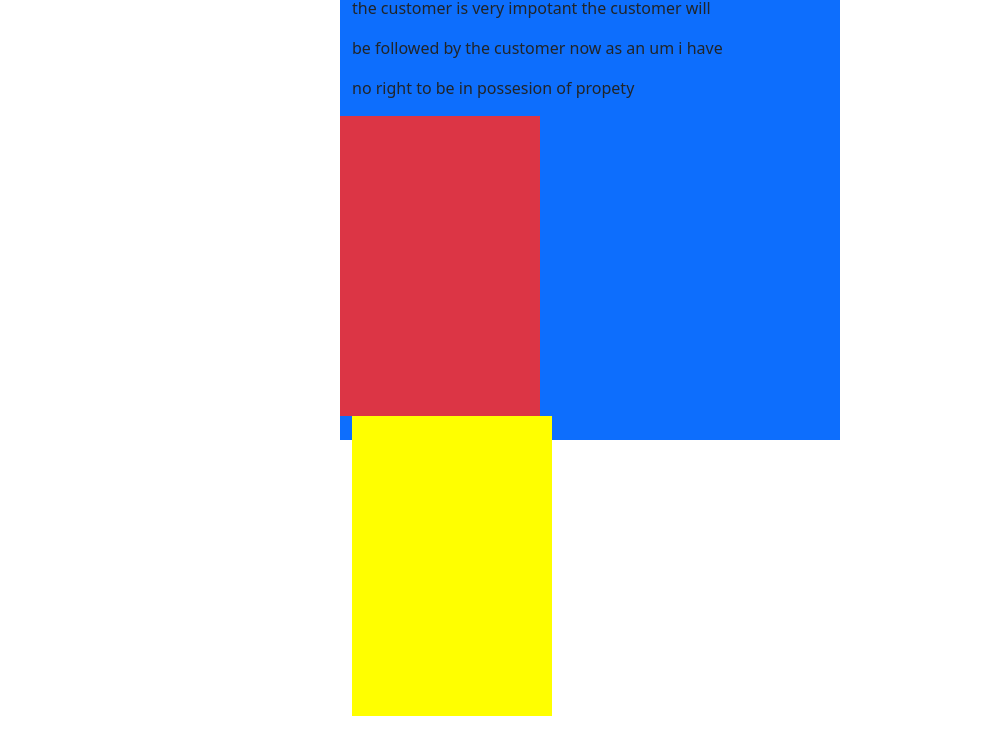
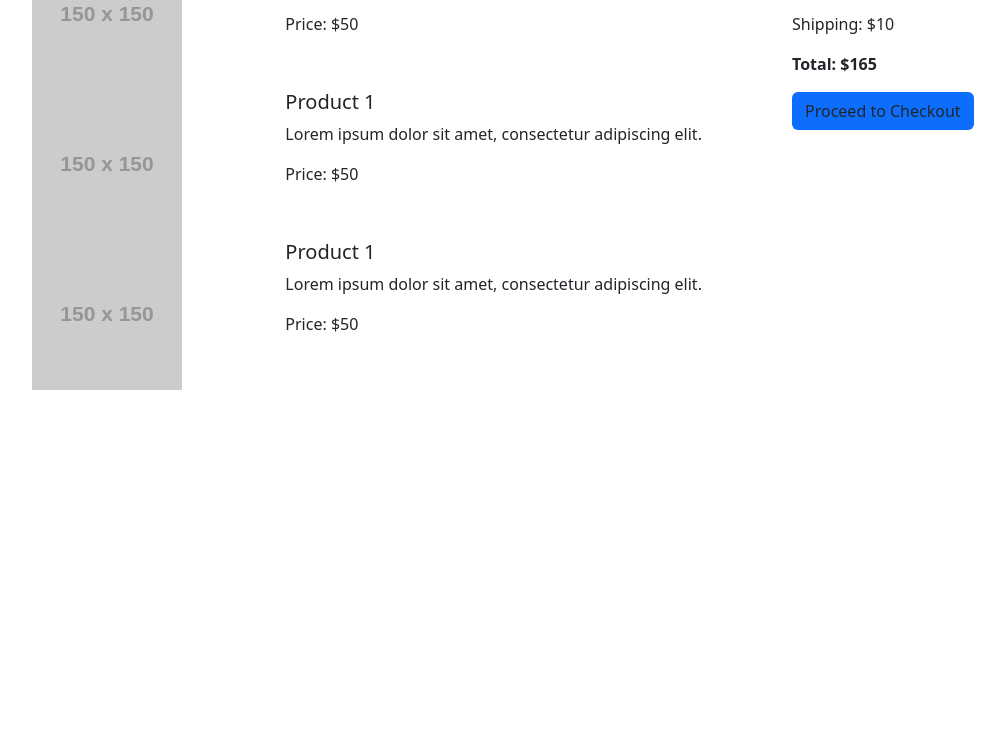
Before and after one commit to acciojob/bootstrap-shopping-cart-Soumen-JavaDev, a website: page main.html in a window 1280 px wide. Shown: the part 60-800 px from the top of the page, without its empty margins (50-1055 px from the left). Drawn offline with nearby package versions, Linux system fonts and the light colour scheme; placeholder pictures from the web are drawn by us.

Commit message:
created a submission

```diff
--- a/main.html
+++ b/main.html
@@ -9,24 +9,54 @@
 </head>
 
 <body>
-	<!-- the entire body must be written by student -->
-     <div class="container bg-primary" style="width:500px; height:500px;">
-		 <div class="block-heading">
-			 <h1>shopping cart</h1>
-			 <p>the customer is very impotant the customer will</p>
-			 <p>be followed by the customer now as an um i have</p>
-			 <p>no right to be in possesion of propety</p>
+	<div class="container">
+		<div class="row">
+			<div class="col-lg-8">
+				<div class="product">
+					<div class="row">
+                        <div class="col-md-4">
+                            <img src="https://via.placeholder.com/150" class="img-fluid" alt="Product 1">
                         </div>
-		 <div class="row bg-danger" style="width:200px; height:300px;>
-			 <div class="col-lg-8">
-				 <div class="row product">
-					 <div class="">
-
+                        <div class="col-md-8">
+                            <h5>Product 1</h5>
+                            <p>Lorem ipsum dolor sit amet, consectetur adipiscing elit.</p>
+                            <p>Price: $50</p>
                         </div>
                     </div>
 				</div>
-			 <div class="col-lg-4" style="width:200px; height:300px; background-color:yellow;">
-
+				<div class="product">
+					<div class="row">
+                        <div class="col-md-4">
+                            <img src="https://via.placeholder.com/150" class="img-fluid" alt="Product 1">
+                        </div>
+                        <div class="col-md-8">
+                            <h5>Product 1</h5>
+                            <p>Lorem ipsum dolor sit amet, consectetur adipiscing elit.</p>
+                            <p>Price: $50</p>
+                        </div>
+                    </div>
+				</div>
+				<div class="product">
+					<div class="row">
+                        <div class="col-md-4">
+                            <img src="https://via.placeholder.com/150" class="img-fluid" alt="Product 1">
+                        </div>
+                        <div class="col-md-8">
+                            <h5>Product 1</h5>
+                            <p>Lorem ipsum dolor sit amet, consectetur adipiscing elit.</p>
+                            <p>Price: $50</p>
+                        </div>
+                    </div>
+				</div>
+			</div>
+			<div class="col-lg-4">
+				<div class="summary">
+                    <h5>Summary</h5>
+                    <p>Subtotal: $155</p>
+                    <p>Shipping: $10</p>
+                    <p><strong>Total: $165</strong></p>
+                    <button class="btn bg-primary">Proceed to Checkout</button>
+                </div>
 			</div>
 		</div>
 
```
Lines whose indentation alone changed are shown as unchanged.
